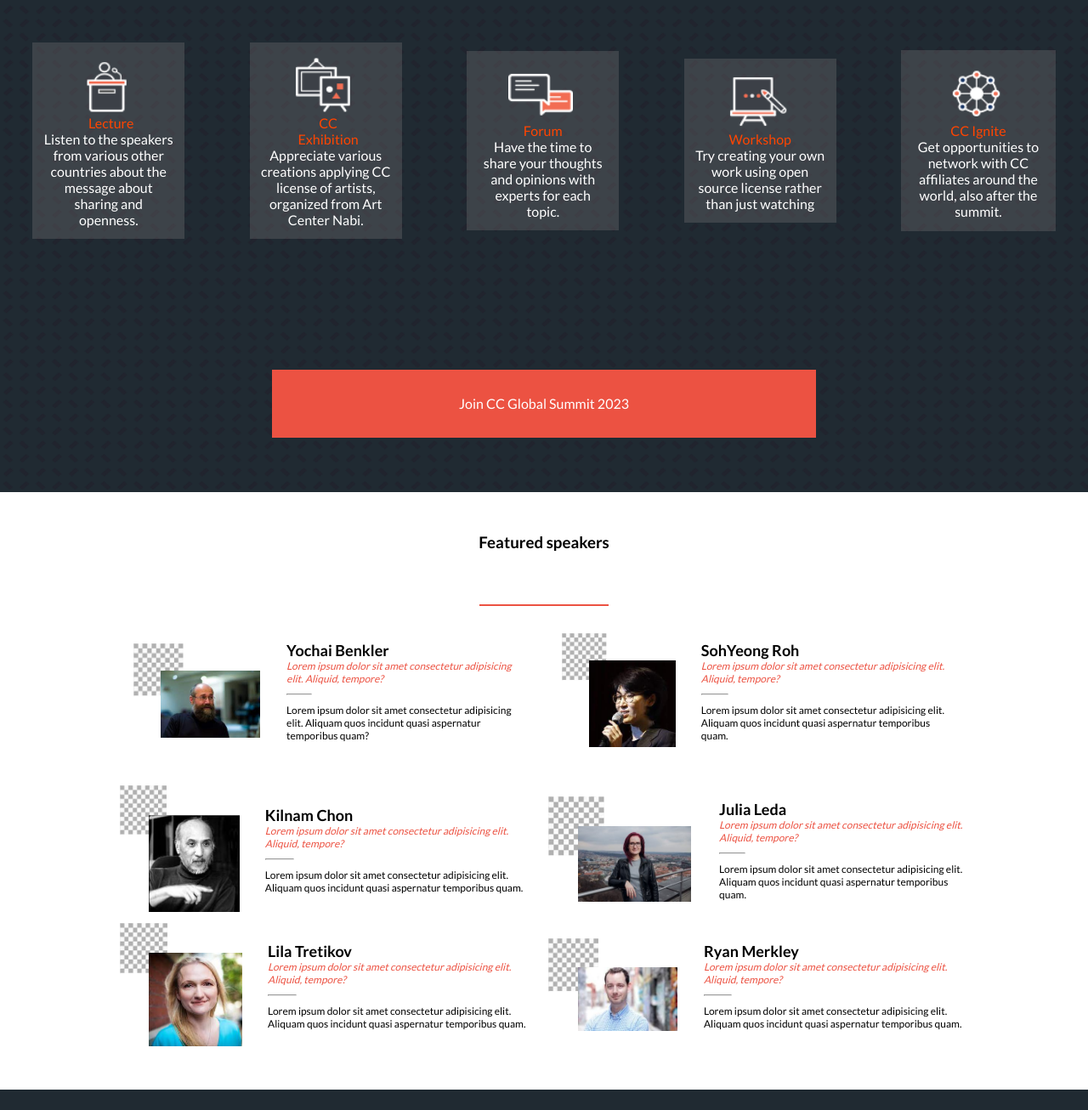
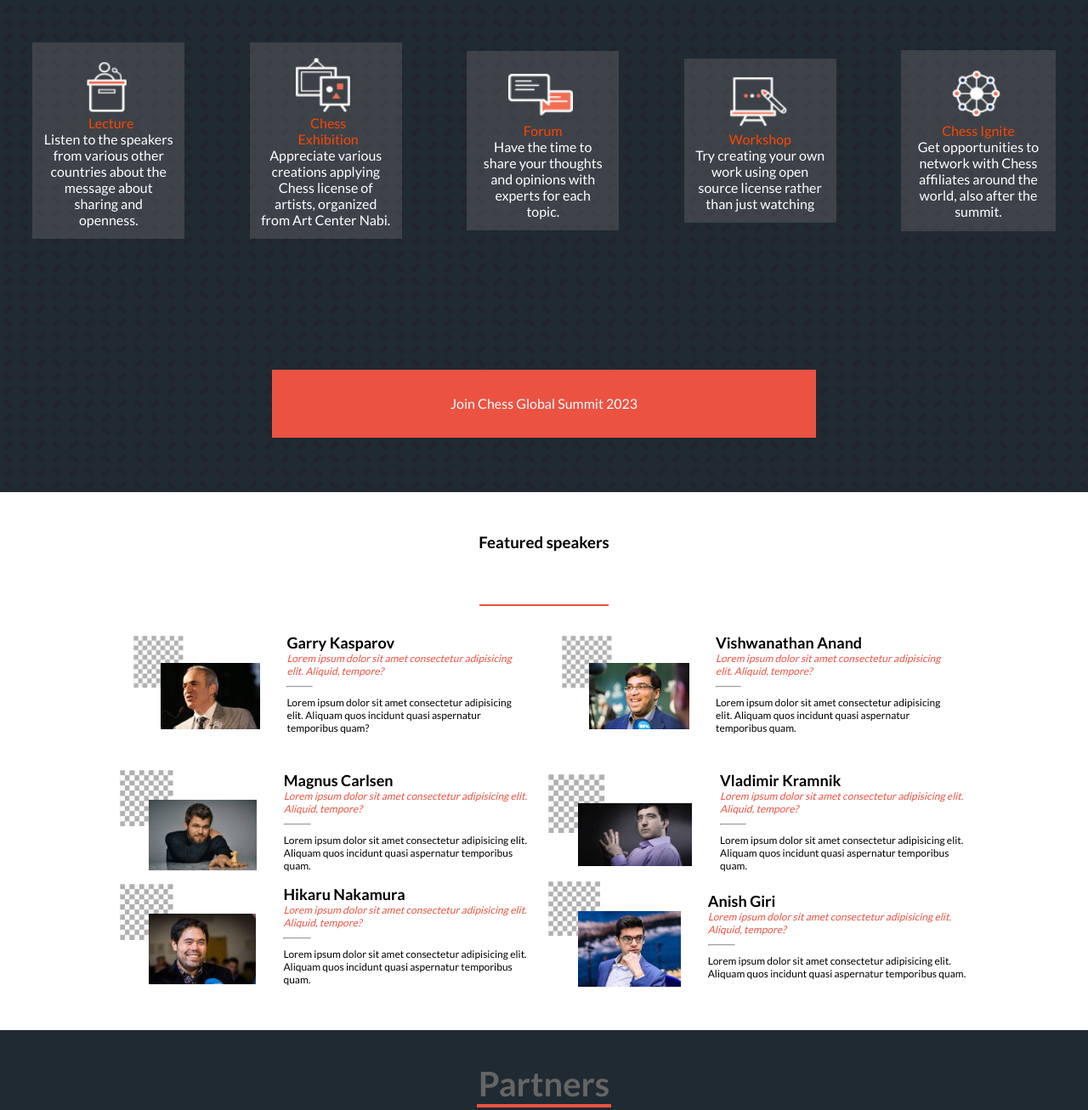
Before and after one commit to Rishi-Mishra0704/Capstone, a website: page index.html in a window 1280 px wide. Shown: the part 1140-2446 px from the top of the page at 85% size. Drawn offline with Linux system fonts and the light colour scheme.

Commit message:
Update featured speakers

```diff
--- a/index.html
+++ b/index.html
@@ -49,7 +49,7 @@
         </button>
         <div class="welcome">
           <h2 class="greet">"Hello !! Sharing World."</h2>
-          <h1 class="intro">Creative Commons global summit 2023.</h1>
+          <h1 class="intro">Chess global summit 2023.</h1>
         </div>
         <div class="info">
           A joyful celebration believing in openness and sharing, creating a
@@ -76,9 +76,9 @@
             </li>
             <li class="program" id="program2">
               <img class="program-img" src="assets/exhibition-icon.png" />
-              <p class="program-name" id="name-lecture">CC<br />Exhibition</p>
+              <p class="program-name" id="name-lecture">Chess<br />Exhibition</p>
               <div class="program-info">
-                Appreciate various creations applying CC license of artists,
+                Appreciate various creations applying Chess license of artists,
                 organized from Art Center Nabi.
               </div>
             </li>
@@ -100,16 +100,16 @@
             </li>
             <li class="program" id="program5">
               <img class="program-img" src="assets/ignite-icon.png" />
-              <p class="program-name">CC Ignite</p>
+              <p class="program-name">Chess Ignite</p>
               <div class="program-info">
-                Get opportunities to network with CC affiliates around the
+                Get opportunities to network with Chess affiliates around the
                 world, also after the summit.
               </div>
             </li>
           </ul>
         </div>
         <button type="button" class="join-summit">
-          Join CC Global Summit 2023
+          Join Chess Global Summit 2023
         </button>
       </section>
       <section class="speakers" id="speaker-container">
--- a/index.js
+++ b/index.js
@@ -33,8 +33,8 @@
 const speakers = [
   {
     key: 0,
-    speakerName: 'Yochai Benkler',
-    speakerImg: './assets/benkler.png',
+    speakerName: 'Garry Kasparov',
+    speakerImg: './assets/garry.jpeg',
     title:
       'Lorem ipsum dolor sit amet consectetur adipisicing elit. Aliquid, tempore?',
     description:
@@ -42,8 +42,8 @@
   },
   {
     key: 1,
-    speakerName: 'SohYeong Roh',
-    speakerImg: './assets/roh.png',
+    speakerName: 'Vishwanathan Anand',
+    speakerImg: './assets/anand.jpeg',
     title:
       'Lorem ipsum dolor sit amet consectetur adipisicing elit. Aliquid, tempore?',
     description:
@@ -51,8 +51,8 @@
   },
   {
     key: 2,
-    speakerName: 'Kilnam Chon',
-    speakerImg: './assets/chon.png',
+    speakerName: 'Magnus Carlsen',
+    speakerImg: './assets/magnus.jpeg',
     title:
       'Lorem ipsum dolor sit amet consectetur adipisicing elit. Aliquid, tempore?',
     description:
@@ -60,8 +60,8 @@
   },
   {
     key: 3,
-    speakerName: 'Julia Leda',
-    speakerImg: './assets/leda.png',
+    speakerName: 'Vladimir Kramnik',
+    speakerImg: './assets/kramnik.jpeg',
     title:
       'Lorem ipsum dolor sit amet consectetur adipisicing elit. Aliquid, tempore?',
     description:
@@ -69,8 +69,8 @@
   },
   {
     key: 4,
-    speakerName: 'Lila Tretikov',
-    speakerImg: './assets/lila.png',
+    speakerName: 'Hikaru Nakamura',
+    speakerImg: './assets/hikaru.jpeg',
     title:
       'Lorem ipsum dolor sit amet consectetur adipisicing elit. Aliquid, tempore?',
     description:
@@ -78,8 +78,8 @@
   },
   {
     key: 5,
-    speakerName: 'Ryan Merkley',
-    speakerImg: './assets/merkley.png',
+    speakerName: 'Anish Giri',
+    speakerImg: './assets/anish.jpeg',
     title:
       'Lorem ipsum dolor sit amet consectetur adipisicing elit. Aliquid, tempore?',
     description:
```
Also changed, not shown: about.html (+5 -5 lines), assets/Roh.png (deleted), assets/anand.jpeg (added), assets/anish.jpeg (added), assets/benkler.png (deleted), assets/chon.png (deleted), assets/garry.jpeg (added), assets/hikaru.jpeg (added), assets/julia.png (deleted), assets/kramnik.jpeg (added), assets/leda.png (deleted), assets/lila.png (deleted), assets/magnus.jpeg (added), assets/merkley.png (deleted).
